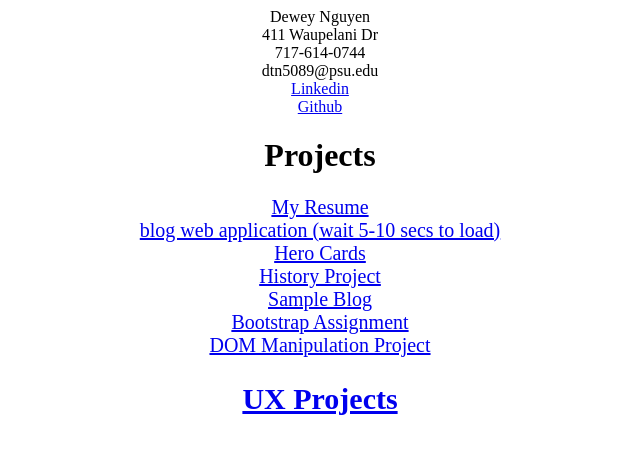
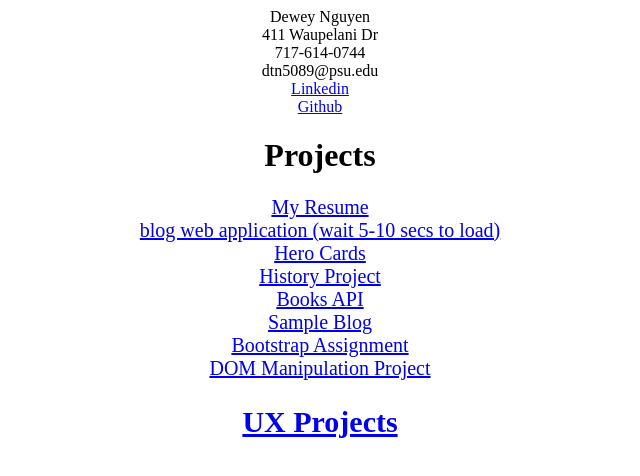
Before and after one commit to dtn9197/Personal-Web-Server, a website with bundled scripts: page index.html in a window 1280 px wide. Shown: the whole page, without its empty margins (320-960 px from the left). Built offline with nearby package versions, Linux system fonts and the light colour scheme.

Commit message:
added Books API project

```diff
--- a/index.html
+++ b/index.html
@@ -28,6 +28,7 @@
 	<a target="_blank" href="https://ist256-resume-application.herokuapp.com/">blog web application (wait 5-10 secs to load)<br></a>
 	<a target="_blank" href="./herocard/demo/index.html">Hero Cards</a><br>
 	<a target="_blank" href="./History_Site/index.html">History Project</a><br>
+	<a target="_blank" href="./BooksAPI/index.html">Books API</a><br>
 	<a target="_blank" href="./blogs/Blog.html">Sample Blog</a><br>
 	<a target="_blank" href="./Landing_Page/Purr.html">Bootstrap Assignment</a><br>
 	<a target="_blank" href="./colorgame/colorgame.html">DOM Manipulation Project</a>
```
